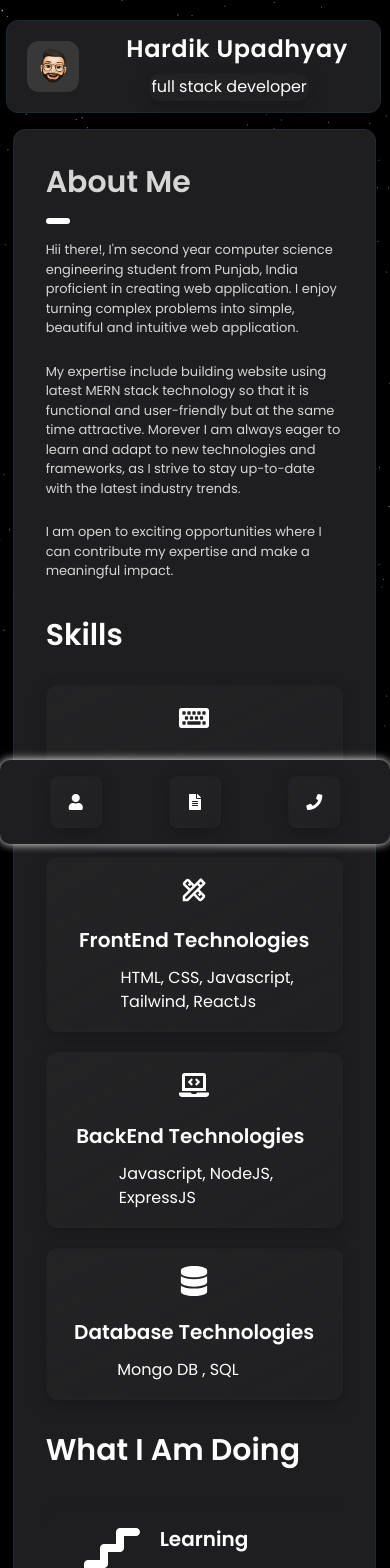
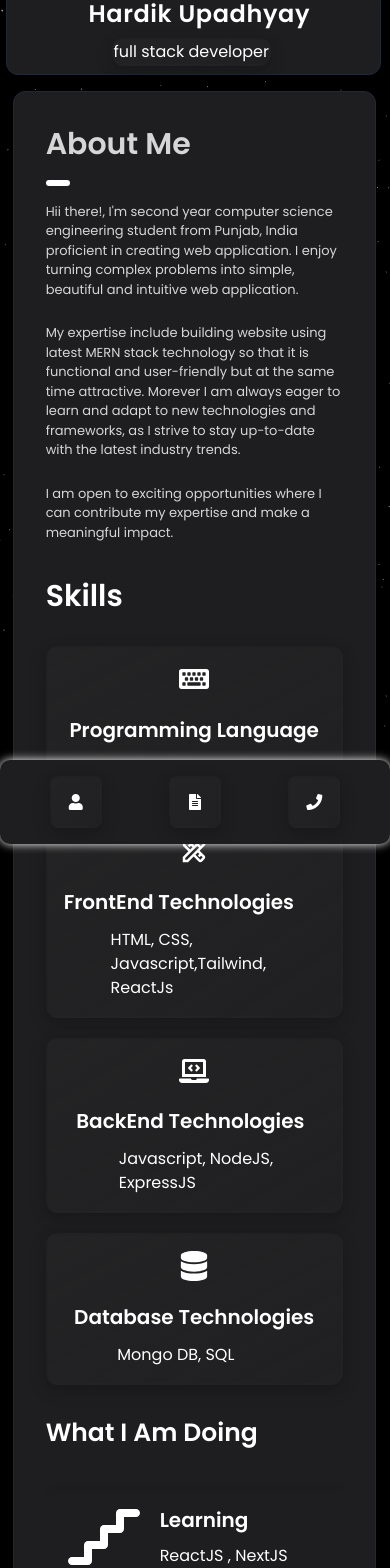
Before and after one commit to HardikUpadhyay007/Portfolio, a React (Create React App) app: page / in a window 390 px wide. Shown: the top 1568 px of the page. Built offline with nearby package versions, Linux system fonts and the light colour scheme.

Commit message:
responsive changes

```diff
--- a/src/components/About.css
+++ b/src/components/About.css
@@ -153,6 +153,40 @@
     background: #555; /* Darker shade on hover for better visibility */
 }
 
+@media (max-width: 340px) {
+    .second-main-heading {
+        font-size: 1rem;
+    }
+    .tech-list {
+        display: flex;
+        flex-direction: column;
+    }
+    .tech-item {
+        display: flex;
+        flex-direction: column;
+        justify-content: center;
+        align-items: center;
+    }
+    .text-item-head {
+        margin-top: -8%;
+        font-size: 1rem;
+    }
+    .text-item-para {
+        margin-top: -4%;
+        font-size: 0.8rem;
+        white-space: wrap;
+    }
+    .scroll-heading {
+        white-space: nowrap;
+    }
+    .scroll-item-heading {
+        font-size: 0.8rem;
+    }
+    .scroll-item-para {
+        font-size: 15px;
+    }
+    /* Adjust the font sizes for better readability on small screens */
+}
 @media (max-width: 480px) {
     /* Styles for small phones */
     .container {
@@ -192,7 +226,7 @@
         /* margin-left: 2%; */
     }
     .scroll-heading {
-        font-size: 30px;
+        font-size: 25px;
     }
     .scroll-wrapper {
         height: 8rem;
--- a/src/components/About.js
+++ b/src/components/About.js
@@ -42,10 +42,10 @@ export const About = () => {
                     <li className="card-color tech-item p-4 rounded-xl flex flex-row justify-center items-center gap-10">
                         <FaKeyboard className="text-3xl icon-item" />
                         <div className="flex text-item flex-col">
-                            <h1 className="text-xl mb-3 font-semibold">
+                            <h1 className="text-xl text-item-head mb-3 font-semibold">
                                 Programming Language
                             </h1>
-                            <p className="text-base para-text">
+                            <p className="text-base text-item-para para-text">
                                 C++, Python, C, Java
                             </p>
                         </div>
@@ -54,21 +54,21 @@ export const About = () => {
                     <li className="card-color p-4 tech-item rounded-xl flex flex-row justify-center items-center gap-10">
                         <MdOutlineDesignServices className="text-3xl" />
                         <div className="flex text-item flex-col">
-                            <h1 className="text-xl mb-3 font-semibold">
+                            <h1 className="text-xl text-item-head mb-3 font-semibold">
                                 FrontEnd Technologies
                             </h1>
-                            <p className="text-base para-text">
-                                HTML, CSS, Javascript,<br></br>Tailwind, ReactJs
+                            <p className="text-base text-item-para para-text">
+                                HTML, CSS, Javascript,Tailwind, ReactJs
                             </p>
                         </div>
                     </li>
                     <li className="card-color p-4 rounded-xl tech-item flex flex-row justify-center items-center gap-10">
                         <FaLaptopCode className="text-3xl" />
                         <div className="flex text-item flex-col">
-                            <h1 className="text-xl mb-3 font-semibold">
+                            <h1 className="text-xl text-item-head mb-3 font-semibold">
                                 BackEnd Technologies
                             </h1>
-                            <p className="text-base para-text">
+                            <p className="text-base text-item-para para-text">
                                 Javascript, NodeJS, ExpressJS
                             </p>
                         </div>
@@ -76,30 +76,32 @@ export const About = () => {
                     <li className="card-color p-4 rounded-xl tech-item flex flex-row justify-center items-center gap-10">
                         <FaDatabase className="text-3xl" />
                         <div className="flex text-item flex-col">
-                            <h1 className="text-xl mb-3 font-semibold">
+                            <h1 className="text-xl text-item-head mb-3 font-semibold">
                                 Database Technologies
                             </h1>
-                            <p className="text-base para-text">
-                                Mongo DB , SQL
+                            <p className="text-base text-item-para para-text">
+                                Mongo DB, SQL
                             </p>
                         </div>
                     </li>
                 </ul>
             </section>
             <section className="scroll-sction">
-                <h3 className="font-semibold scroll-heading text-3xl text-white mb-6">
+                <h3 className="font-semibold scroll-heading scrollitem text-2xl text-white mb-6">
                     What I Am Doing
                 </h3>
                 <ul class="scroll-wrapper">
                     <li class="scroll-item card-color-item ">
-                        <i class="fas text-7xl font-extralight text-white">
+                        <i class="fas scroll-icon text-7xl font-extralight text-white">
                             <FaStairs></FaStairs>
                         </i>
                         <div class="flex flex-col">
-                            <h1 class="text-xl mb-3 font-semibold text-white">
+                            <h1 class="text-xl mb-3 scroll-item-head font-semibold text-white">
                                 Learning
                             </h1>
-                            <p class="text-base text-white">ReactJS , NextJS</p>
+                            <p class="text-base scroll-item-para text-white">
+                                ReactJS , NextJS
+                            </p>
                         </div>
                     </li>
                     <li class="scroll-item card-color-item ">
@@ -110,7 +112,7 @@ export const About = () => {
                             <h1 class="text-xl mb-3 font-semibold text-white">
                                 Certification
                             </h1>
-                            <p class="text-base text-white">
+                            <p class="text-base scroll-item-para text-white">
                                 DSA (Abdul Bari) , AI Certification (Google
                                 Cloud)
                             </p>
@@ -124,7 +126,7 @@ export const About = () => {
                             <h1 class="text-xl mb-3 font-semibold text-white">
                                 Upsolving
                             </h1>
-                            <p class="text-base text-white">
+                            <p class="text-base scroll-item-para text-white">
                                 80+ Problems (Leetcode)
                             </p>
                         </div>
--- a/src/components/Sidebar.css
+++ b/src/components/Sidebar.css
@@ -105,6 +105,11 @@
 .boxshadow {
     box-shadow: 0 0 10px #fff;
 }
+@media (max-width: 340px) {
+    .main-div {
+        margin-top: -5%;
+    }
+}
 @media (max-width: 480px) {
     /* Styles for small phones */
     .main-div {
@@ -114,7 +119,7 @@
         width: 98%; /* Increase width */
         height: auto; /* Adjust height to content */
         flex-direction: row;
-        margin-top: -13%;
+        margin-top: -17%;
         margin-left: 0.79%;
         box-shadow: none;
     }
@@ -124,13 +129,7 @@
         margin-right: 10px; /* Add some space between the figure and the headings */
         margin-top: 2%;
     }
-    .figure-div figure {
-        padding: 5px; /* Increased from p-5 for a larger area */
-        width: 150%;
-    }
-
     .avatar-img {
-        width: 150%; /* Ensure the image fills the figure element */
         height: auto; /* Maintain aspect ratio */
     }
     .figure-div {
@@ -139,6 +138,10 @@
         justify-content: center;
         flex-direction: row;
     }
+    .img-div {
+        display: none;
+    }
+
     .name-heading {
         display: flex;
         margin-top: -1rem;
--- a/src/components/Sidebar.js
+++ b/src/components/Sidebar.js
@@ -6,8 +6,8 @@ export const Sidebar = () => {
     return (
         <div className="w-68 text-custom-grey main-div boxshadow relative bottom-[-7.5rem] top-13 h-full  mx-1 my-3 mb-0  z-10 bg-eerie-grey border border-gray-800 rounded-xl p-2 shadow-md">
             <div className="flex figure-div items-center flex-col">
-                <figure className="bg-avatar-color p-5 m-3 rounded-xl">
-                    <img src={AvatarImg} className="avatar-img"></img>
+                <figure className="bg-avatar-color img-div p-5 m-3 rounded-xl">
+                    <img src={AvatarImg} className="avatar-img "></img>
                 </figure>
                 <div className="flex flex-col name-heading items-center text-white mt-4 font-poppins">
                     <h2 className="text-2xl font-bold name tracking-wide m-4">
```
